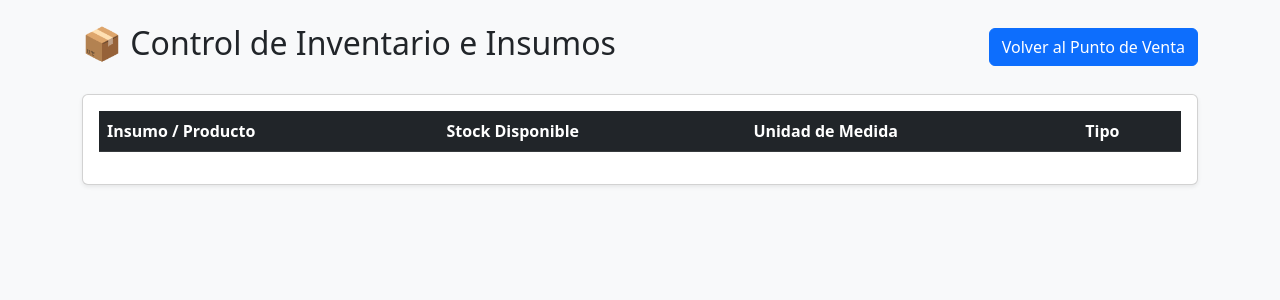
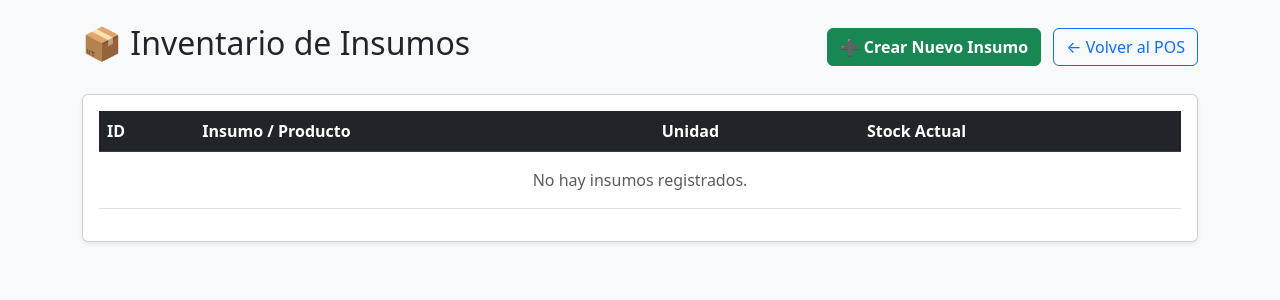
Before and after one commit to NANY011198/PUNTO-DE-VENTA, a Flask app: page /inventario in a window 1280 px wide. Shown: the top 300 px of the page. Run offline with Flask 3, Linux system fonts and the light colour scheme; data that the repository does not hold is empty.

Commit message:
Agregar creador de insumos y buscador dinamico por teclado en recetas y compras

```diff
--- a/app.py
+++ b/app.py
@@ -26,7 +26,7 @@ class Categoria(db.Model):
 class Producto(db.Model):
     __tablename__ = 'producto'
     id = db.Column(db.Integer, primary_key=True)
-    nombre = db.Column(db.String(100), nullable=False)
+    nombre = db.Column(db.String(100), nullable=False, unique=True)
     unidad = db.Column(db.String(20), default='Unidad')
     stock = db.Column(db.Float, default=0.0)
     precio_venta = db.Column(db.Float, nullable=True)
@@ -160,6 +160,31 @@ def ver_inventario():
     productos = Producto.query.all()
     return render_template('inventario.html', productos=productos)
 
+# ==================== API MÓDULO INSUMOS / PRODUCTOS ====================
+
+@app.route('/api/producto/crear', methods=['POST'])
+def crear_producto():
+    try:
+        data = request.get_json()
+        nombre = data.get('nombre', '').strip()
+        unidad = data.get('unidad', 'Unidad').strip()
+        stock_inicial = float(data.get('stock_inicial', 0.0))
+
+        if not nombre:
+            return jsonify({"success": False, "message": "El nombre del insumo es obligatorio."}), 400
+
+        existente = Producto.query.filter(Producto.nombre.ilike(nombre)).first()
+        if existente:
+            return jsonify({"success": False, "message": f"El insumo '{nombre}' ya existe."}), 400
+
+        nuevo_prod = Producto(nombre=nombre, unidad=unidad, stock=stock_inicial)
+        db.session.add(nuevo_prod)
+        db.session.commit()
+        return jsonify({"success": True, "message": f"Insumo '{nombre}' creado exitosamente."})
+    except Exception as e:
+        db.session.rollback()
+        return jsonify({"success": False, "message": str(e)}), 500
+
 # ==================== MÓDULO MENÚ Y RECETAS ====================
 
 @app.route('/menu')
@@ -276,7 +301,7 @@ def registrar_compra():
         data = request.get_json()
         proveedor_id = int(data.get('proveedor_id'))
         numero_factura = data.get('numero_factura')
-        items = data.get('items', [])  # {producto_id, cantidad, precio_unitario}
+        items = data.get('items', [])
 
         if not items:
             return jsonify({"success": False, "message": "Debe agregar al menos un insumo a la compra."}), 400
@@ -305,7 +330,6 @@ def registrar_compra():
             )
             db.session.add(detalle)
 
-            # AUMENTAR STOCK EN INVENTARIO AUTOMÁTICAMENTE
             producto.stock += cantidad
 
         nueva_compra.monto_total = monto_total
--- a/templates/inventario.html
+++ b/templates/inventario.html
@@ -2,45 +2,114 @@
 <html lang="es">
 <head>
     <meta charset="UTF-8">
+    <meta name="viewport" content="width=device-width, initial-scale=1.0">
     <title>Inventario de Insumos</title>
     <link href="https://cdn.jsdelivr.net/npm/bootstrap@5.3.0/dist/css/bootstrap.min.css" rel="stylesheet">
 </head>
 <body class="bg-light">
 <div class="container py-4">
     <div class="d-flex justify-content-between align-items-center mb-4">
-            <h2>📦 Control de Inventario e Insumos</h2>
-            <a href="/" class="btn btn-primary">Volver al Punto de Venta</a>
+        <h2>📦 Inventario de Insumos</h2>
+        <div>
+            <button class="btn btn-success fw-bold me-2" data-bs-toggle="modal" data-bs-target="#modalInsumo">➕ Crear Nuevo Insumo</button>
+            <a href="/" class="btn btn-outline-primary">← Volver al POS</a>
         </div>
-        <div class="card shadow-sm">
-            <div class="card-body">
-                <table class="table table-striped table-hover align-middle">
+    </div>
+
+    <div class="card shadow-sm p-3">
+        <table class="table table-hover align-middle">
             <thead class="table-dark">
                 <tr>
+                    <th>ID</th>
                     <th>Insumo / Producto</th>
-                            <th>Stock Disponible</th>
-                            <th>Unidad de Medida</th>
-                            <th>Tipo</th>
+                    <th>Unidad</th>
+                    <th>Stock Actual</th>
                 </tr>
             </thead>
             <tbody>
-                        {% for prod in productos %}
+                {% for p in productos %}
                 <tr>
-                            <td><strong>{{ prod.nombre }}</strong></td>
-                            <td>{{ prod.stock }}</td>
-                            <td>{{ prod.unidad }}</td>
-                            <td>
-                                {% if prod.es_directo %}
-                                <span class="badge bg-info text-dark">Venta Directa</span>
+                    <td>{{ p.id }}</td>
+                    <td class="fw-bold">{{ p.nombre }}</td>
+                    <td><span class="badge bg-secondary">{{ p.unidad }}</span></td>
+                    <td class="fw-bold fs-5 {% if p.stock <= 5 %}text-danger{% else %}text-success{% endif %}">
+                        {{ "%.2f"|format(p.stock) }}
+                    </td>
+                </tr>
                 {% else %}
-                                <span class="badge bg-warning text-dark">Materia Prima / Receta</span>
-                                {% endif %}
-                            </td>
+                <tr>
+                    <td colspan="4" class="text-center text-muted py-3">No hay insumos registrados.</td>
                 </tr>
                 {% endfor %}
             </tbody>
         </table>
     </div>
 </div>
+
+<!-- MODAL CREAR INSUMO -->
+<div class="modal fade" id="modalInsumo" tabindex="-1">
+    <div class="modal-dialog">
+        <div class="modal-content">
+            <div class="modal-header bg-success text-white">
+                <h5 class="modal-title fw-bold">➕ Agregar Nuevo Insumo</h5>
+                <button type="button" class="btn-close btn-close-white" data-bs-dismiss="modal"></button>
             </div>
+            <div class="modal-body">
+                <div class="mb-3">
+                    <label class="form-label fw-bold">Nombre del Insumo:</label>
+                    <input type="text" id="ins-nombre" class="form-control" placeholder="Ej. Harina, Queso Cheddar, Jamón">
+                </div>
+                <div class="mb-3">
+                    <label class="form-label fw-bold">Unidad de Medida:</label>
+                    <select id="ins-unidad" class="form-select">
+                        <option value="Gramos">Gramos (g)</option>
+                        <option value="Kilos">Kilos (kg)</option>
+                        <option value="Litros">Litros (l)</option>
+                        <option value="Mililitros">Mililitros (ml)</option>
+                        <option value="Unidades" selected>Unidades</option>
+                        <option value="Porciones">Porciones</option>
+                    </select>
+                </div>
+                <div class="mb-3">
+                    <label class="form-label fw-bold">Stock Inicial:</label>
+                    <input type="number" step="0.1" id="ins-stock" class="form-control" value="0">
+                </div>
+            </div>
+            <div class="modal-footer">
+                <button type="button" class="btn btn-secondary" data-bs-dismiss="modal">Cancelar</button>
+                <button type="button" class="btn btn-success fw-bold" onclick="guardarInsumo()">Guardar Insumo</button>
+            </div>
+        </div>
+    </div>
+</div>
+
+<script src="https://cdn.jsdelivr.net/npm/bootstrap@5.3.0/dist/js/bootstrap.bundle.min.js"></script>
+<script>
+    function guardarInsumo() {
+        const nombre = document.getElementById('ins-nombre').value.trim();
+        const unidad = document.getElementById('ins-unidad').value;
+        const stock_inicial = document.getElementById('ins-stock').value;
+
+        if (!nombre) {
+            alert("El nombre del insumo es obligatorio.");
+            return;
+        }
+
+        fetch('/api/producto/crear', {
+            method: 'POST',
+            headers: { 'Content-Type': 'application/json' },
+            body: JSON.stringify({ nombre, unidad, stock_inicial })
+        })
+        .then(res => res.json())
+        .then(data => {
+            if (data.success) {
+                alert(data.message);
+                location.reload();
+            } else {
+                alert("Error: " + data.message);
+            }
+        });
+    }
+</script>
 </body>
 </html>
```
Also changed, not shown: templates/compras.html (+26 -16 lines), templates/menu.html (+25 -18 lines). Lines whose indentation alone changed are shown as unchanged.
